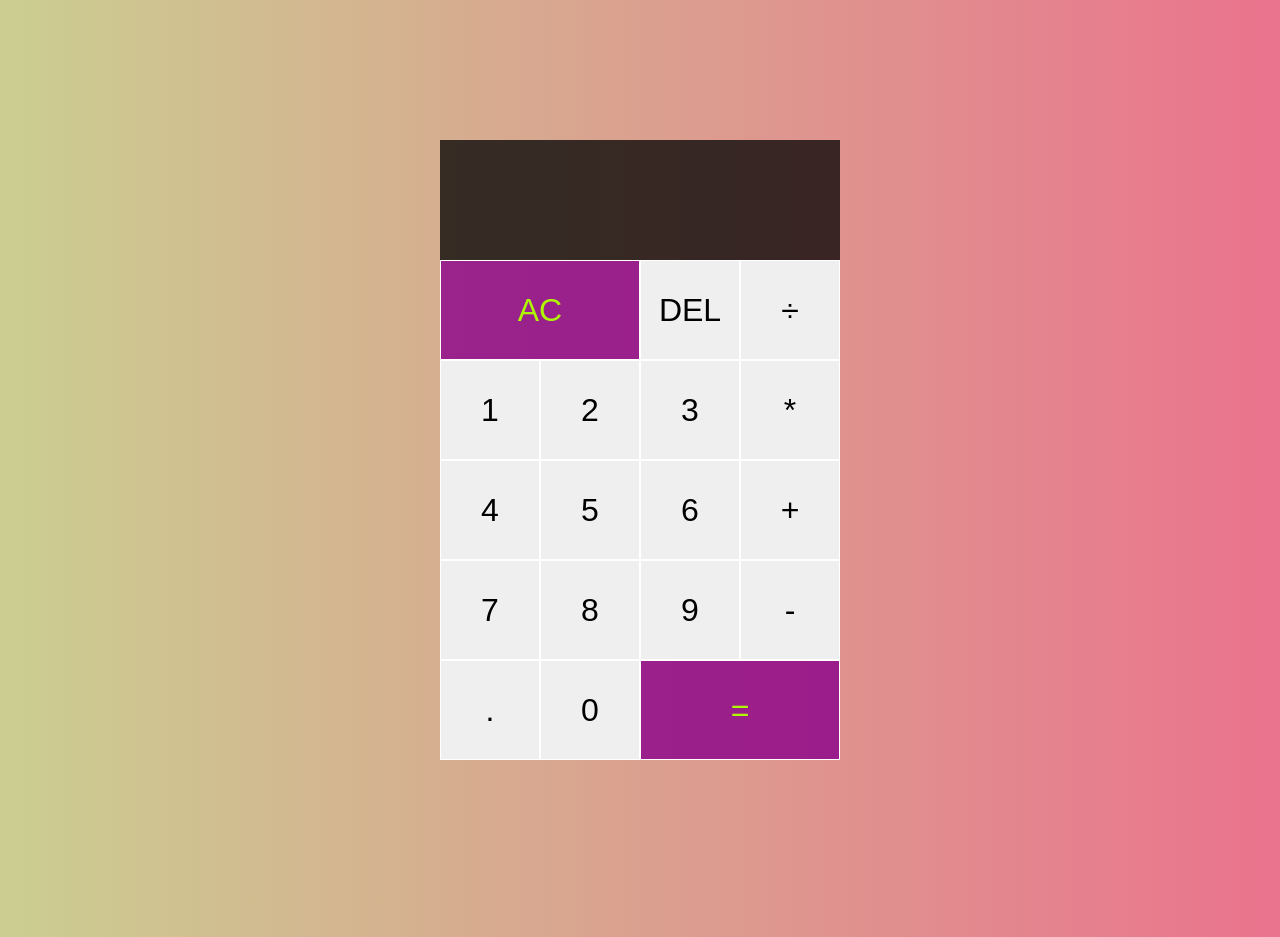
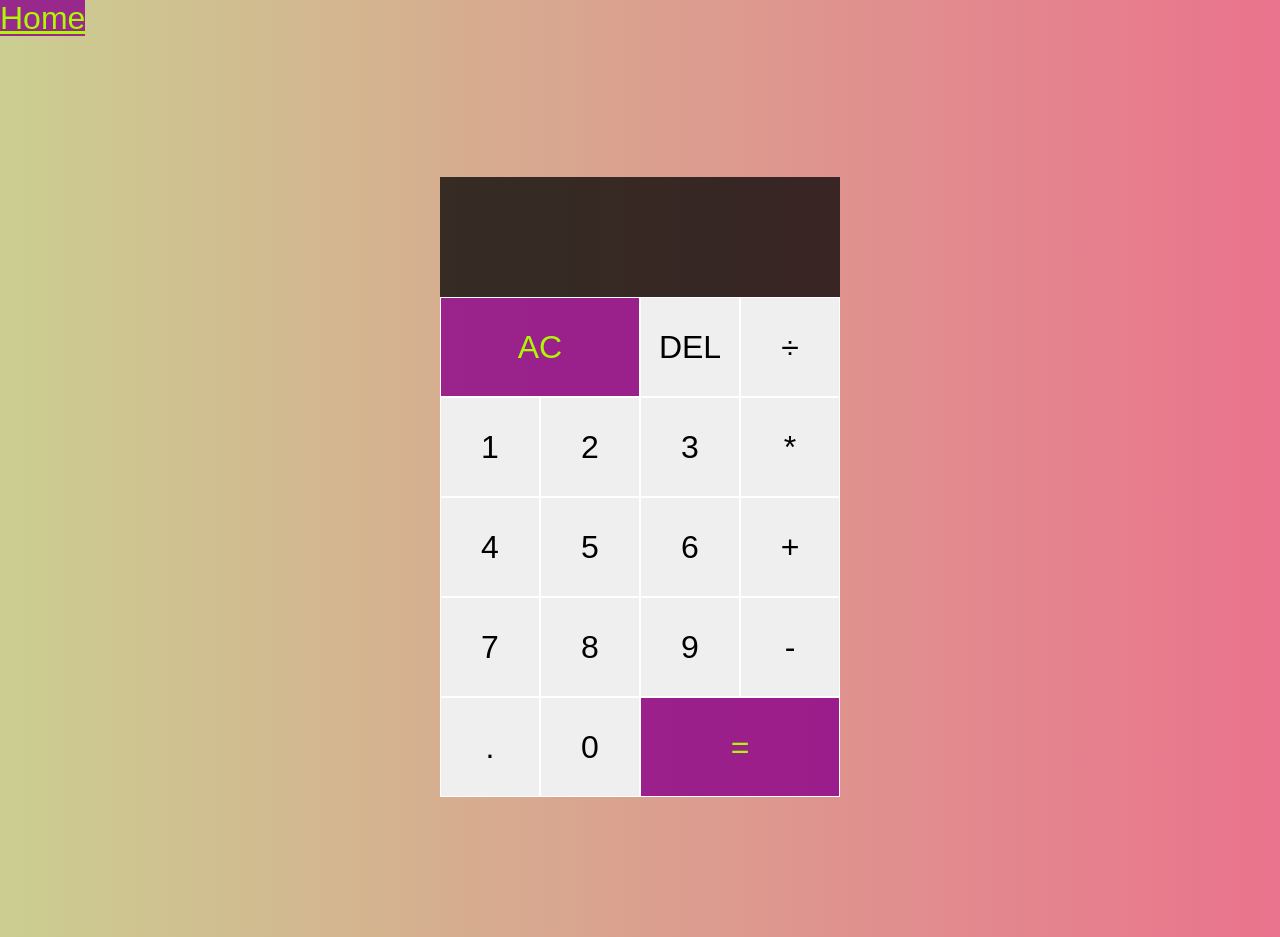
Before and after one commit to RehmanMujtaba/old-website, a Jekyll site: the page Calculator/index.html, which Jekyll copies as it is, in a window 1280 px wide. Built offline with Jekyll 4.4.1, drawn with Linux system fonts in a browser that asks for light colours.

Commit message:
Update index.html

```diff
--- a/Calculator/index.html
+++ b/Calculator/index.html
@@ -7,6 +7,7 @@
     <script src="javascript/main.js" defer></script>
   </head>
   <body>
+    <a class="span-two" style="font-size: 2em" href="/">Home</a>
     <div class="calculator-grid">
     <div class="output">
     <div data-previous-operand class="previous-operand"></div>
```
